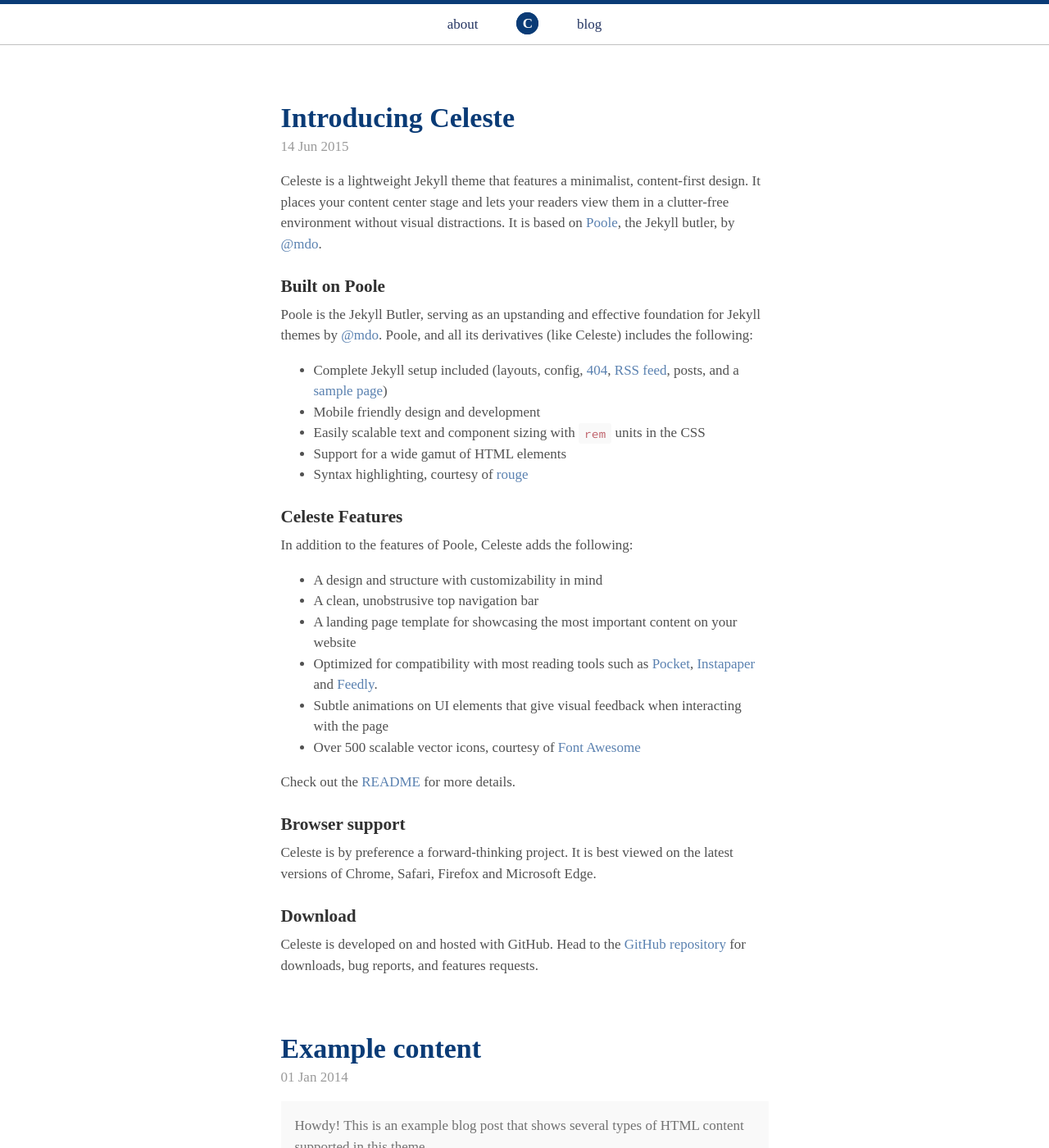
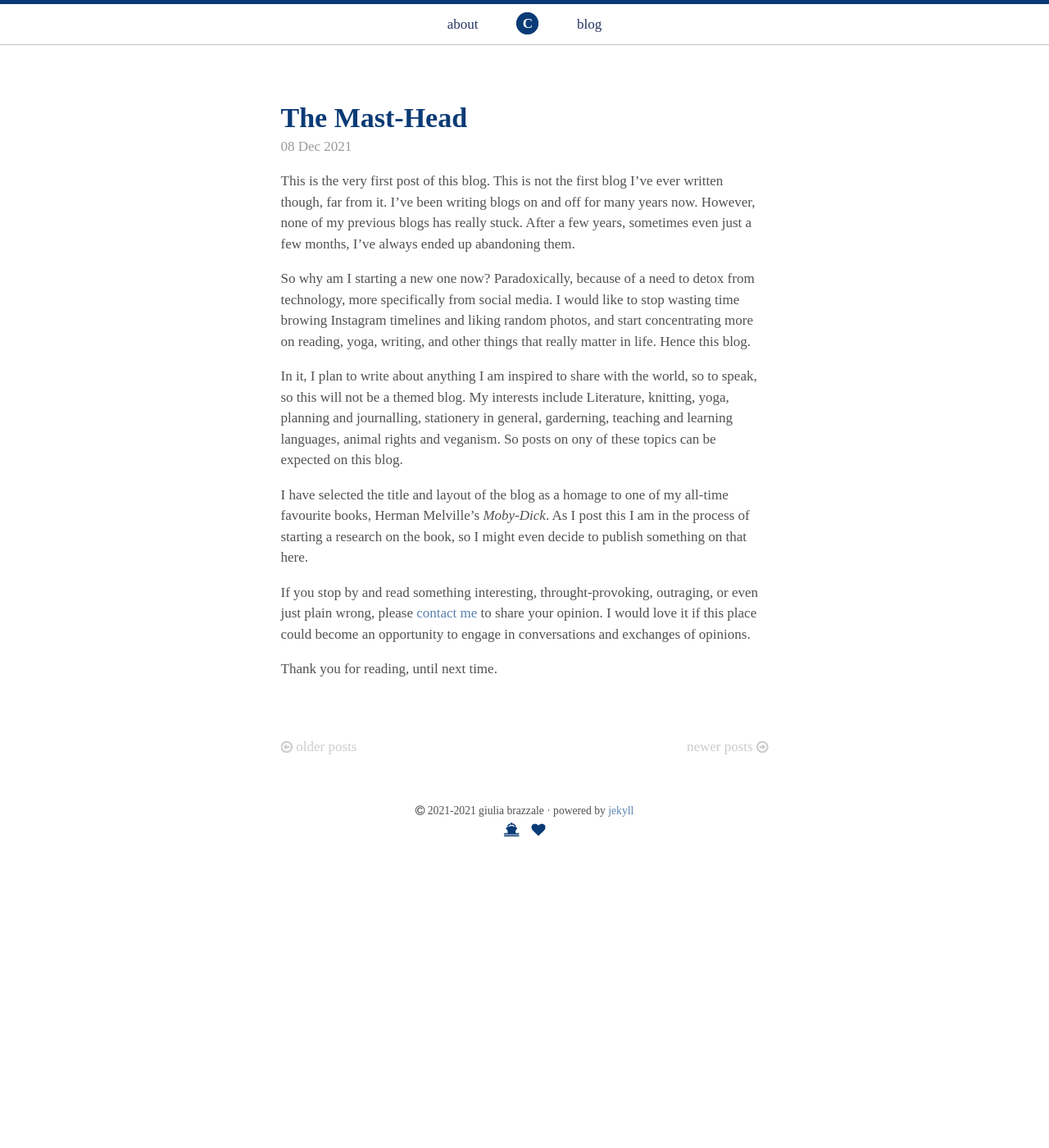
Before and after one commit to labrezza/labrezza.github.io, a Jekyll site: the page built from blog/index.html, in a window 1280 px wide and 1400 px high. Shown: the whole window at 82% size. Built offline with Jekyll 4.4.1, drawn with Linux system fonts in a browser that asks for light colours; the list of posts is cut into pages by our own code; some of the changed text lies outside the part shown.

Commit message:
Add first post and modify about page

```diff
--- a/about.md
+++ b/about.md
@@ -4,19 +4,28 @@
 ---
 
 <p class="message">
-  Hey there! This page is included as an example. Feel free to customize it for your own use upon downloading. Carry on!
+  Thank you for stopping by! Here's a little something about me, as well as how to reach me in case you want to drop me
+  a line
 </p>
 
-Celeste is a lightweight Jekyll theme that features a minimalist, content-first design. It places your content center stage and lets your readers view them in a clutter-free environment without visual distractions. It is based on [Poole](https://github.com/poole/poole), the Jekyll butler, by [@mdo](https://twitter.com/mdo).
+Not knowing where to start to identify myself, I have decided to start from the vary basic fact that qualifies most of us
+today: what we do for a living. I am a teacher of English as a foreign language as well as a student of American
+literature at the University of Venice, Italy.
 
-In addition to using Poole as its foundation, Celeste is also built using the following open-source projects:
+I have not always been into the Anglo-american side of things, but I have pretty much always been into languages and the
+humanities. In a previous life I was a student of Mandarin Chinese (i.e. 中文 the language) and Chinese "culture" (i.e. history,
+classical texts, phylosophical/religious traditions, etc.). But then things changed and got more complicated, so here I
+am now.
 
-* [normalize.css](http://necolas.github.io/normalize.css/), a modern, HTML5-ready alternative to CSS resets.
-* [Font Awesome](https://fontawesome.com/v4.7.0/), the iconic font and CSS toolkit.
-* [Hover.css](http://ianlunn.github.io/Hover/), a collection of CSS3 powered hover effects.
+Some things close to my <i class="fa fa-heart"></i> include:
 
-Celeste is <i class="fa fa-code"></i> with <i class="fa fa-heart"></i> by [@nicoelayda](https://github.com/nicoelayda). Learn more and contribute on [GitHub](https://github.com/nicoelayda/celeste).
+* [Anti-specieism](https://anti-speciesism.com), and more generally the blurring or total removal of division lines.
+* [Sea Shepperd](https://seashepherd.org), awesome people who work for a better, blue life.
+* [LAV](https://www.lav.it), more awesome people who pressure the Italian government to offer protection to the
+  non-humans.
+* [A/I](http://autistici.org), the (very few and struggling) people who still allow for some freedom and privacy on the internet today.
+* [Herman Melville](https://www.melvillesociety.org/aboutthesociety), no introductions needed.
 
-Have questions or suggestions? Feel free to [open an issue on GitHub](https://github.com/nicoelayda/celeste/issues/new) or [ask me on Twitter](https://twitter.com/nicoelayda).
 
-Thanks for reading!
+Finally, here's my email address, in case you wish to get in touch: <br />
+<i class="fa fa-envelope"></i> **giulia DOT brazzale AT inventati DOT org**.
--- a/blog/_posts/2013-12-31-whats-jekyll.md
+++ /dev/null
@@ -1,10 +0,0 @@
----
-layout: post
-title: What's Jekyll?
----
-
-[Jekyll](http://jekyllrb.com) is a static site generator, an open-source tool for creating simple yet powerful websites of all shapes and sizes. From [the project's readme](https://github.com/jekyll/jekyll/blob/master/README.markdown):
-
-> Jekyll is a simple, blog aware, static site generator. It takes a template directory [...] and spits out a complete, static website suitable for serving with Apache or your favorite web server. This is also the engine behind GitHub Pages, which you can use to host your project’s page or blog right here from GitHub.
-
-It's an immensely useful tool. Find out more by [visiting the project on GitHub](https://github.com/jekyll/jekyll).
--- a/blog/_posts/2014-01-01-example-content.md
+++ /dev/null
@@ -1,180 +0,0 @@
----
-layout: post
-title: Example content
-truncated_preview: true
-excerpt_separator: <!--more-->
----
-
-<div class="message">
-  Howdy! This is an example blog post that shows several types of HTML content supported in this theme.
-</div>
-
-## Inline HTML elements
-
-HTML defines a long list of available inline tags, a complete list of which can be found on the [Mozilla Developer Network](https://developer.mozilla.org/en-US/docs/Web/HTML/Element).
-
-- **To bold text**, use `<strong>`.
-- *To italicize text*, use `<em>`.
-- Abbreviations, like <abbr title="HyperText Markup Langage">HTML</abbr> should use `<abbr>`, with an optional `title` attribute for the full phrase.
-- Citations, like <cite>&mdash; Mark otto</cite>, should use `<cite>`.
-- <del>Deleted</del> text should use `<del>` and <ins>inserted</ins> text should use `<ins>`.
-- Superscript <sup>text</sup> uses `<sup>` and subscript <sub>text</sub> uses `<sub>`.
-
-Most of these elements are styled by browsers with few modifications on our part.
-
-## Truncated Post Previews
-
-Celeste also supports truncated post previews that are customizable on a per-post basis. This is a sample of how a truncated post looks like. Click on **Read more** to see the rest of the post!
-
-<!--more-->
-
-More details on how to use truncated post previews are in the [v1.4.0 release notes](https://github.com/nicoelayda/celeste/releases/tag/v1.4.0).
-
------
-
-Cum sociis natoque penatibus et magnis <a href="#">dis parturient montes</a>, nascetur ridiculus mus. *Aenean eu leo quam.* Pellentesque ornare sem lacinia quam venenatis vestibulum. Sed posuere consectetur est at lobortis. Cras mattis consectetur purus sit amet fermentum.
-
-> Curabitur blandit tempus porttitor. Nullam quis risus eget urna mollis ornare vel eu leo. Nullam id dolor id nibh ultricies vehicula ut id elit.
-
-Etiam porta **sem malesuada magna** mollis euismod. Cras mattis consectetur purus sit amet fermentum. Aenean lacinia bibendum nulla sed consectetur.
-
-## Footnotes
-
-Footnotes are supported as part of the Markdown syntax. Here's one in action. Clicking this number[^fn-sample_footnote] will lead you to a footnote. The syntax looks like:
-
-{% highlight text %}
-Clicking this number[^fn-sample_footnote]
-{% endhighlight %}
-
-Each footnote needs the `^fn-` prefix and a unique ID to be referenced for the footnoted content. The syntax for that list looks something like this:
-
-{% highlight text %}
-[^fn-sample_footnote]: Handy! Now click the return link to go back.
-{% endhighlight %}
-
-You can place the footnoted content wherever you like. Markdown parsers should properly place it at the bottom of the post.
-
-## Heading
-
-Vivamus sagittis lacus vel augue rutrum faucibus dolor auctor. Duis mollis, est non commodo luctus, nisi erat porttitor ligula, eget lacinia odio sem nec elit. Morbi leo risus, porta ac consectetur ac, vestibulum at eros.
-
-### Code
-
-Inline code is available with the `<code>` element. Snippets of multiple lines of code are supported through [rouge](https://github.com/jneen/rouge). Longer lines will automatically scroll horizontally when needed.
-
-{% highlight js %}
-// Example can be run directly in your JavaScript console
-
-// Create a function that takes two arguments and returns the sum of those arguments
-var adder = new Function("a", "b", "return a + b");
-
-// Call the function
-adder(2, 6);
-// > 8
-{% endhighlight %}
-
-You may also optionally show code snippets with line numbers. Add `linenos` to the rouge tags.
-
-{% highlight js linenos %}
-// Example can be run directly in your JavaScript console
-
-// Create a function that takes two arguments and returns the sum of those arguments
-var adder = new Function("a", "b", "return a + b");
-
-// Call the function
-adder(2, 6);
-// > 8
-{% endhighlight %}
-
-Aenean lacinia bibendum nulla sed consectetur. Etiam porta sem malesuada magna mollis euismod. Fusce dapibus, tellus ac cursus commodo, tortor mauris condimentum nibh, ut fermentum massa.
-
-### Gists via GitHub Pages
-
-Vestibulum id ligula porta felis euismod semper. Nullam quis risus eget urna mollis ornare vel eu leo. Donec sed odio dui.
-
-{% gist 13f94b734a4ddb132735 gist.md %}
-
-Aenean eu leo quam. Pellentesque ornare sem lacinia quam venenatis vestibulum. Nullam quis risus eget urna mollis ornare vel eu leo. Cum sociis natoque penatibus et magnis dis parturient montes, nascetur ridiculus mus. Donec sed odio dui. Vestibulum id ligula porta felis euismod semper.
-
-### Lists
-
-Cum sociis natoque penatibus et magnis dis parturient montes, nascetur ridiculus mus. Aenean lacinia bibendum nulla sed consectetur. Etiam porta sem malesuada magna mollis euismod. Fusce dapibus, tellus ac cursus commodo, tortor mauris condimentum nibh, ut fermentum massa justo sit amet risus.
-
-* Praesent commodo cursus magna, vel scelerisque nisl consectetur et.
-* Donec id elit non mi porta gravida at eget metus.
-* Nulla vitae elit libero, a pharetra augue.
-
-Donec ullamcorper nulla non metus auctor fringilla. Nulla vitae elit libero, a pharetra augue.
-
-1. Vestibulum id ligula porta felis euismod semper.
-2. Cum sociis natoque penatibus et magnis dis parturient montes, nascetur ridiculus mus.
-3. Maecenas sed diam eget risus varius blandit sit amet non magna.
-
-Cras mattis consectetur purus sit amet fermentum. Sed posuere consectetur est at lobortis.
-
-<dl>
-  <dt>HyperText Markup Language (HTML)</dt>
-  <dd>The language used to describe and define the content of a Web page</dd>
-
-  <dt>Cascading Style Sheets (CSS)</dt>
-  <dd>Used to describe the appearance of Web content</dd>
-
-  <dt>JavaScript (JS)</dt>
-  <dd>The programming language used to build advanced Web sites and applications</dd>
-</dl>
-
-Integer posuere erat a ante venenatis dapibus posuere velit aliquet. Morbi leo risus, porta ac consectetur ac, vestibulum at eros. Nullam quis risus eget urna mollis ornare vel eu leo.
-
-### Images
-
-Quisque consequat sapien eget quam rhoncus, sit amet laoreet diam tempus. Aliquam aliquam metus erat, a pulvinar turpis suscipit at.
-
-![placeholder](http://placehold.it/800x400 "Large example image")
-![placeholder](http://placehold.it/400x200 "Medium example image")
-![placeholder](http://placehold.it/200x200 "Small example image")
-
-### Tables
-
-Aenean lacinia bibendum nulla sed consectetur. Lorem ipsum dolor sit amet, consectetur adipiscing elit.
-
-<table>
-  <thead>
-    <tr>
-      <th>Name</th>
-      <th>Upvotes</th>
-      <th>Downvotes</th>
-    </tr>
-  </thead>
-  <tfoot>
-    <tr>
-      <td>Totals</td>
-      <td>21</td>
-      <td>23</td>
-    </tr>
-  </tfoot>
-  <tbody>
-    <tr>
-      <td>Alice</td>
-      <td>10</td>
-      <td>11</td>
-    </tr>
-    <tr>
-      <td>Bob</td>
-      <td>4</td>
-      <td>3</td>
-    </tr>
-    <tr>
-      <td>Charlie</td>
-      <td>7</td>
-      <td>9</td>
-    </tr>
-  </tbody>
-</table>
-
-Nullam id dolor id nibh ultricies vehicula ut id elit. Sed posuere consectetur est at lobortis. Nullam quis risus eget urna mollis ornare vel eu leo.
-
------
-
-Want to see something else added? <a href="https://github.com/nicoelayda/celeste/issues/new">Open an issue.</a>
-
-[^fn-sample_footnote]: Handy! Now click the return link to go back.
--- a/blog/_posts/2015-06-14-introducing-celeste.md
+++ /dev/null
@@ -1,41 +0,0 @@
----
-layout: post
-title: Introducing Celeste
----
-
-Celeste is a lightweight Jekyll theme that features a minimalist, content-first design. It places your content center stage and lets your readers view them in a clutter-free environment without visual distractions. It is based on [Poole](https://github.com/poole/poole), the Jekyll butler, by [@mdo](https://github.com/mdo).
-
-### Built on Poole
-
-Poole is the Jekyll Butler, serving as an upstanding and effective foundation for Jekyll themes by [@mdo](https://github.com/mdo). Poole, and all its derivatives (like Celeste) includes the following:
-
-* Complete Jekyll setup included (layouts, config, [404]({{ site.baseurl }}/404.html), [RSS feed]({{ site.baseurl }}/atom.xml), posts, and a [sample page]({{ site.baseurl }}/about/))
-* Mobile friendly design and development
-* Easily scalable text and component sizing with `rem` units in the CSS
-* Support for a wide gamut of HTML elements
-* Syntax highlighting, courtesy of [rouge](https://github.com/jneen/rouge)
-
-### Celeste Features
-
-In addition to the features of Poole, Celeste adds the following:
-
-* A design and structure with customizability in mind
-* A clean, unobstrusive top navigation bar
-* A landing page template for showcasing the most important content on your website
-* Optimized for compatibility with most reading tools such as [Pocket](https://getpocket.com), [Instapaper](https://www.instapaper.com) and [Feedly](https://feedly.com/).
-* Subtle animations on UI elements that give visual feedback when interacting with the page
-* Over 500 scalable vector icons, courtesy of [Font Awesome](https://fontawesome.com/v4.7.0/)
-
-<!-- Additional features to follow -->
-<!-- * A blog archives page, to allow easy access to old blog entries -->
-<!-- * Multiple color schemes, accessible via the `@import` directive -->
-
-Check out the [README](https://github.com/nicoelayda/celeste#readme) for more details.
-
-### Browser support
-
-Celeste is by preference a forward-thinking project. It is best viewed on the latest versions of Chrome, Safari, Firefox and Microsoft Edge.
-
-### Download
-
-Celeste is developed on and hosted with GitHub. Head to the [GitHub repository](https://github.com/nicoelayda/celeste) for downloads, bug reports, and features requests.
--- /dev/null
+++ b/blog/_posts/2021-12-08-intro-post.md
@@ -0,0 +1,27 @@
+---
+layout: post
+title: The Mast-Head
+---
+
+This is the very first post of this blog. This is not the first blog I've ever written though, far from it. I've been
+writing blogs on and off for many years now. However, none of my previous blogs has really stuck. After a few years,
+sometimes even just a few months, I've always ended up abandoning them.
+
+So why am I starting a new one now? Paradoxically, because of a need to detox from technology, more specifically from
+social media. I would like to stop wasting time browing Instagram timelines and liking random photos, and start
+concentrating more on reading, yoga, writing, and other things that really matter in life. Hence this blog.
+
+In it, I plan to write about anything I am inspired to share with the world, so to speak, so this will not be a themed
+blog. My interests include Literature, knitting, yoga, planning and journalling, stationery in general, garderning,
+teaching and learning languages, animal rights and veganism. So posts on ony of these topics can be expected on this
+blog.
+
+I have selected the title and layout of the blog as a homage to one of my all-time favourite books, Herman Melville's
+*Moby-Dick*. As I post this I am in the process of starting a research on the book, so I might even decide to publish
+something on that here.
+
+If you stop by and read something interesting, throught-provoking, outraging, or even just plain wrong, please [contact
+me](../about/) to share your opinion. I would love it if this place could become an opportunity
+to engage in conversations and exchanges of opinions.
+
+Thank you for reading, until next time.
```
